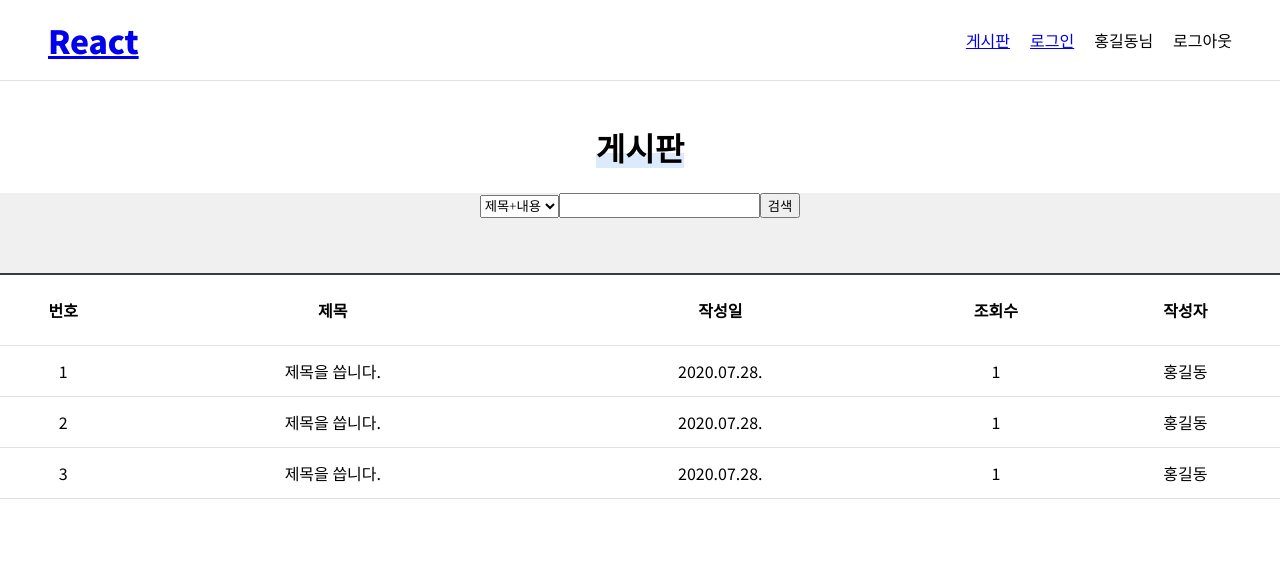
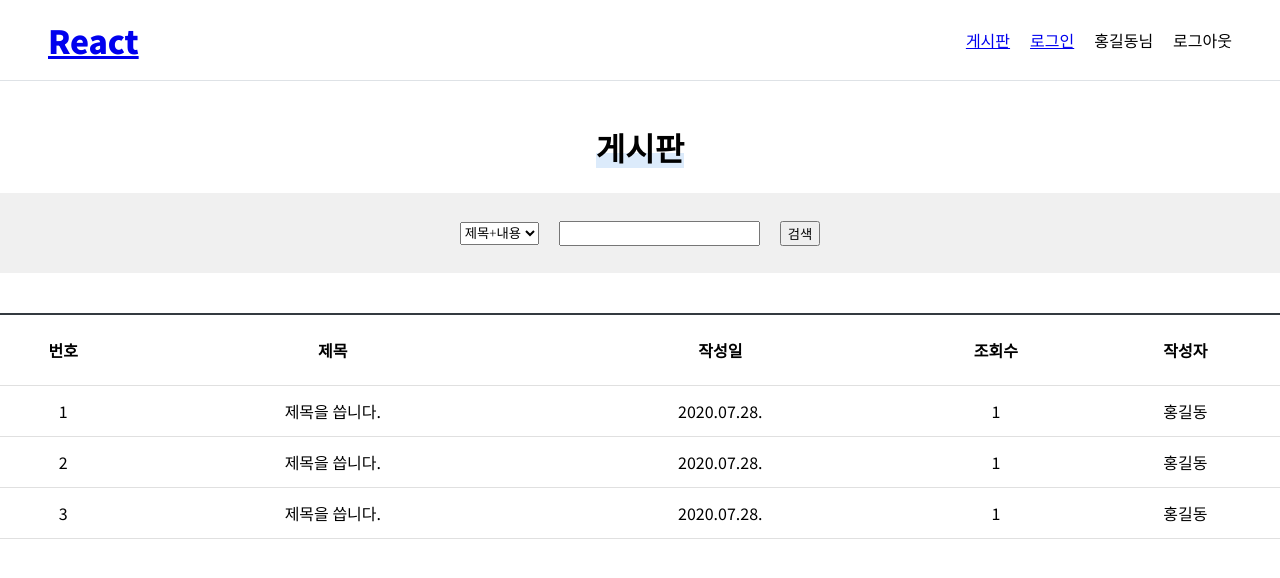
Before and after one commit to sannimdev/react-spring1, a React (Create React App) app: page /board in a window 1280 px wide. Shown: the top 578 px of the page. Built offline with nearby package versions, Linux system fonts and the light colour scheme.

Commit message:
SCSS 보완

```diff
--- a/src/Routes/Board.js
+++ b/src/Routes/Board.js
@@ -35,13 +35,20 @@ const TitleType = styled.h1`
 `;
 
 const SearchBoxInner = styled.div`
+  display: flex;
+  align-items: center;
+  justify-content: center;
   width: 100%;
   height: 80px;
   background-color: #f0f0f0;
+  & > * + * {
+    margin-left: 20px;
+  }
 `;
 
 const BoardContainer = styled.div`
   & > table {
+    margin-top: 40px;
     width: 100%;
     border-top: 2px solid #343a40;
     border-bottom: 1px solid #343a40;
```
